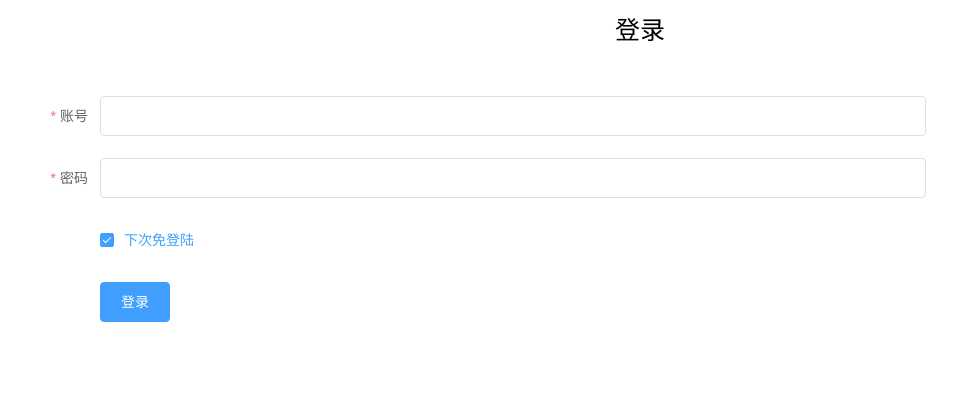
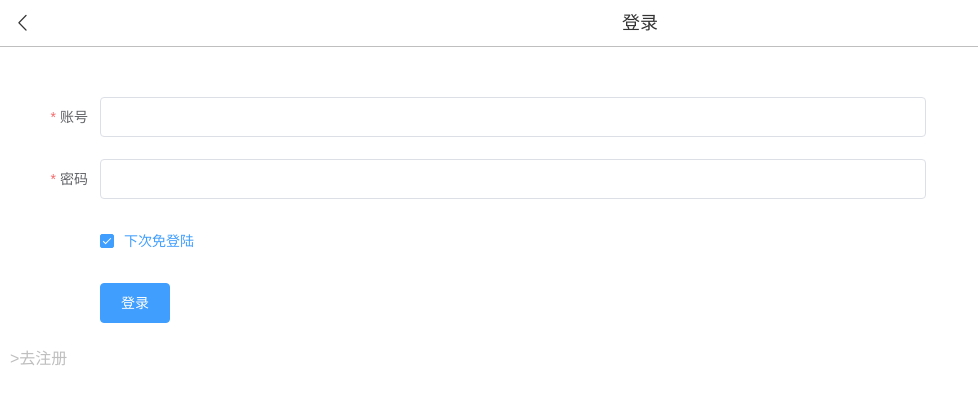
Before and after one commit to gzh51907/Florist, a Vue app: page /#/login in a window 1280 px wide. Shown: the top 404 px of the page, without its empty margins (0-978 px from the left). Built offline with nearby package versions, Linux system fonts and the light colour scheme.

Commit message:
xiangqin ready

```diff
--- a/src/pages/Login.vue
+++ b/src/pages/Login.vue
@@ -1,6 +1,10 @@
 <template>
 <div>
-<h2>登录</h2>
+<el-header height="47px">
+       <div class="el-icon-arrow-left"></div>
+        <h3>登录</h3>
+      <div class="nulld"></div>
+  </el-header>
     <el-form :model="ruleForm" status-icon :rules="rules" ref="ruleForm" label-width="100px" class="demo-ruleForm">
     <el-form-item label="账号" prop="username">
     <el-input v-model.number="ruleForm.username"></el-input>
@@ -14,6 +18,9 @@
   <el-form-item>
     <el-button type="primary" @click="submitForm('ruleForm')">登录</el-button>
   </el-form-item>
+  <router-link :to=" '/reg'">
+  <div class="goreg">>去注册</div>
+  </router-link>
 </el-form>
 </div>
 </template>
@@ -29,7 +36,7 @@ export default {
       rules: {
         password: [{ required: true, message: "请输入密码", trigger: "blur" }],
         username: [
-          { required: true, message: "亲，用户名必须填写哟", trigger: "blur" }
+          { required: true, message: "用户名必须填写", trigger: "blur" }
         ]
       }
     };
@@ -86,13 +93,39 @@ export default {
 
 </script>
 <style lang="scss" scoped>
-h2{
-    margin-bottom: 50px;
-    text-align: center;
-    font-size: 25px;
-    padding-top: 10px;
+.el-header{
+  display: flex;
+  justify-content: space-between;
+  padding: 0;
+  border-bottom: 1px solid #bfbfbf;
+  margin-bottom: 50px;
+   h3{
+     line-height: 47px;
+     font-size: 18px;
+   }
+
 }
+ .nulld{
+     width: 47px;
+     height: 47px;
+   }
+ .el-icon-arrow-left{
+     width: 47px;
+     height: 47px;
+     font-size: 22px;
+     text-align: center;
+     line-height: 47px;
+   }
 .el-input{
     width: 70%;
 }
+.aa1{
+ text-align: center;
+ padding-right: 100px;
+}
+.goreg{
+  font-size: 16px;
+  color: #bfbfbf;
+  margin-left: 10px;
+}
 </style>
--- a/src/pages/Reg.vue
+++ b/src/pages/Reg.vue
@@ -19,7 +19,7 @@
     <el-button type="primary" @click="submitForm('ruleForm')">注册</el-button>
   </el-form-item>
   <router-link :to=" '/login'">
-  <div class="login">账号密码登录></div>
+  <div class="gologin">账号密码登录></div>
   </router-link>
 </el-form>
 </div>
@@ -150,7 +150,7 @@ export default {
  text-align: center;
  padding-right: 100px;
 }
-.login{
+.gologin{
   font-size: 16px;
   color: #bfbfbf;
   margin-left: 10px;
```
Also changed, not shown: src/pages/xiangq.vue (added, +10 -0 lines).
